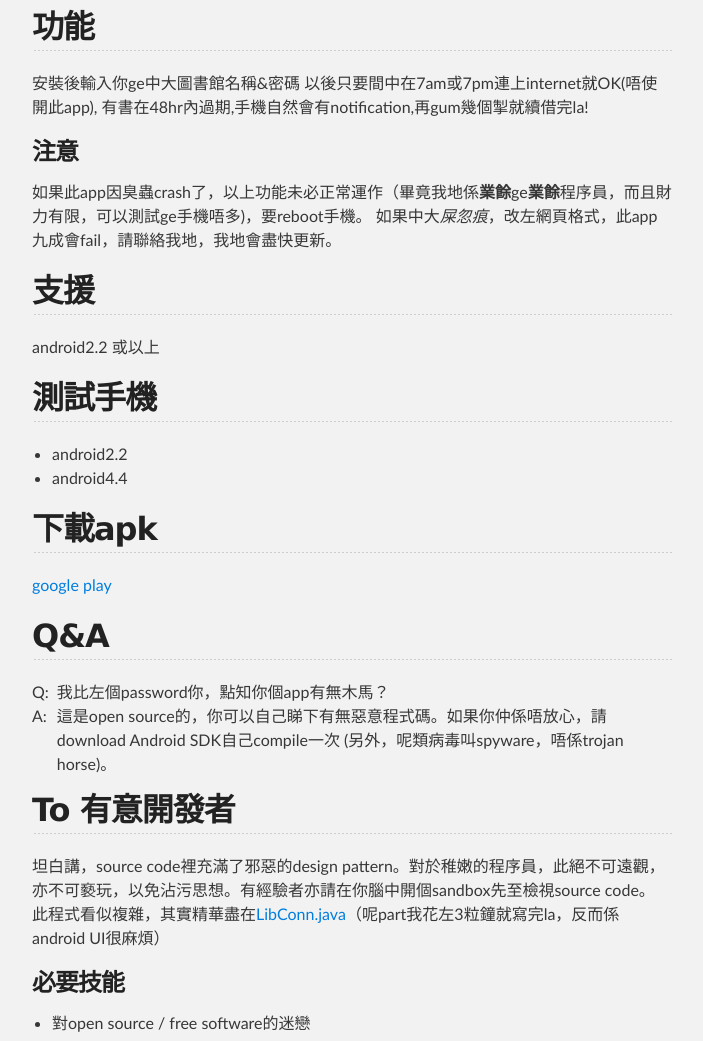
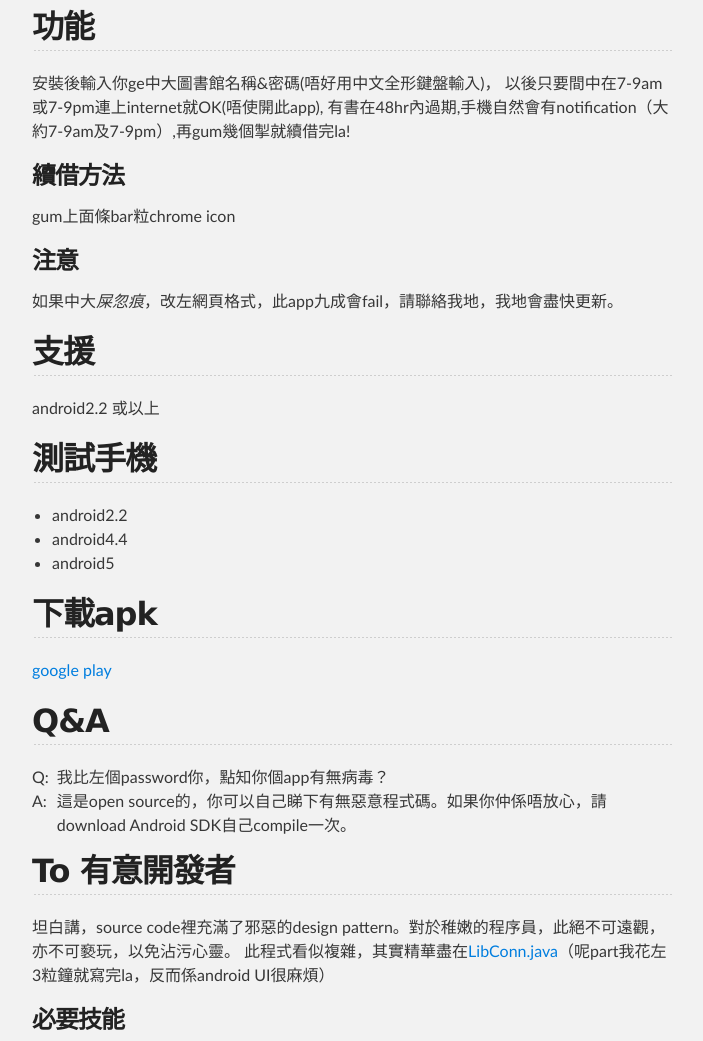
Before and after one commit to BrianOn99/CU-loopbook, a plain HTML site: page index.html in a window 1280 px wide. Shown: the part 1237-2278 px from the top of the page, without its empty margins (288-991 px from the left). Drawn offline with Linux system fonts and the light colour scheme.

Commit message:
update website

```diff
--- a/index.html
+++ b/index.html
@@ -42,7 +42,7 @@
   </figure>
   <figure>
     <img src="images/screenshot_notification.png" />
-    <figcaption>48hr到期書會有notification（半日一次）</figcaption>
+    <figcaption>就快到期的書會有notification（半日一次）</figcaption>
   </figure>
 
 </div>
@@ -60,15 +60,20 @@
 <h2>
 <a id="功能" class="anchor" href="#%E5%8A%9F%E8%83%BD" aria-hidden="true"><span class="octicon octicon-link"></span></a>功能</h2>
 
-<p>安裝後輸入你ge中大圖書館名稱&amp;密碼
-以後只要間中在7am或7pm連上internet就OK(唔使開此app),
-有書在48hr內過期,手機自然會有notification,再gum幾個掣就續借完la!</p>
+<p>安裝後輸入你ge中大圖書館名稱&amp;密碼(唔好用中文全形鍵盤輸入)，
+以後只要間中在7-9am或7-9pm連上internet就OK(唔使開此app),
+有書在48hr內過期,手機自然會有notification（大約7-9am及7-9pm）,再gum幾個掣就續借完la!</p>
+
+<h3>續借方法</h3>
+<p>gum上面條bar粒chrome icon
+</p>
 
 <h3>
 <a id="注意" class="anchor" href="#%E6%B3%A8%E6%84%8F" aria-hidden="true"><span class="octicon octicon-link"></span></a>注意</h3>
 
-<p>如果此app因臭蟲crash了，以上功能未必正常運作（畢竟我地係<strong>業餘</strong>ge<strong>業餘</strong>程序員，而且財力有限，可以測試ge手機唔多)，要reboot手機。
-如果中大<em>屎忽痕</em>，改左網頁格式，此app九成會fail，請聯絡我地，我地會盡快更新。</p>
+<p>
+如果中大<em>屎忽痕</em>，改左網頁格式，此app九成會fail，請聯絡我地，我地會盡快更新。
+</p>
 
 <h2>
 <a id="支援" class="anchor" href="#%E6%94%AF%E6%8F%B4" aria-hidden="true"><span class="octicon octicon-link"></span></a>支援</h2>
@@ -76,11 +81,12 @@
 <p>android2.2 或以上</p>
 
 <h2>
-<a id="測試手機" class="anchor" href="#%E6%B8%AC%E8%A9%A6%E6%89%8B%E6%A9%9F" aria-hidden="true"><span class="octicon octicon-link"></span></a>測試手機</h2>
+<a id="已實試手機" class="anchor" href="#%E6%B8%AC%E8%A9%A6%E6%89%8B%E6%A9%9F" aria-hidden="true"><span class="octicon octicon-link"></span></a>測試手機</h2>
 
 <ul>
 <li>android2.2</li>
 <li>android4.4</li>
+<li>android5</li>
 </ul>
 
 <h2>
@@ -91,14 +97,13 @@
 <h2>
 <a id="QandA" class="anchor" href="#%QandA" aria-hidden="true"><span class="octicon octicon-link"></span></a>Q&amp;A</h2>
 
-<div class="question"><span>我比左個password你，點知你個app有無木馬？</span></div>
-<div class="answer"><span>這是open source的，你可以自己睇下有無惡意程式碼。如果你仲係唔放心，請download Android SDK自己compile一次
-(另外，呢類病毒叫spyware，唔係trojan horse)。</span></div>
+<div class="question"><span>我比左個password你，點知你個app有無病毒？</span></div>
+<div class="answer"><span>這是open source的，你可以自己睇下有無惡意程式碼。如果你仲係唔放心，請download Android SDK自己compile一次。</span></div>
 
 <h2>
 <a id="to-contributors" class="anchor" href="#to-contributors" aria-hidden="true"><span class="octicon octicon-link"></span></a>To 有意開發者</h2>
 
-<p>坦白講，source code裡充滿了邪惡的design pattern。對於稚嫩的程序員，此絕不可遠觀，亦不可褻玩，以免沾污思想。有經驗者亦請在你腦中開個sandbox先至檢視source code。
+<p>坦白講，source code裡充滿了邪惡的design pattern。對於稚嫩的程序員，此絕不可遠觀，亦不可褻玩，以免沾污心靈。
 此程式看似複雜，其實精華盡在<a href="https://github.com/BrianOn99/CU-loopbook/blob/master/app/src/main/java/com/loopbook/cuhk_loopbook/LibConn.java">LibConn.java</a>（呢part我花左3粒鐘就寫完la，反而係android UI很麻煩）</p>
 
 <h3>
@@ -110,7 +115,6 @@
 <a id="skill" class="anchor" href="#skill" aria-hidden="true"><span class="octicon octicon-link"></span></a>最好懂得</h3>
 <ul>
 	<li>java (其實我唔係好熟)</li>
-	<li>Git</li>
 	<li>html / css / http (一點點就可以了)</li>
 </ul>
 <h3>
```
